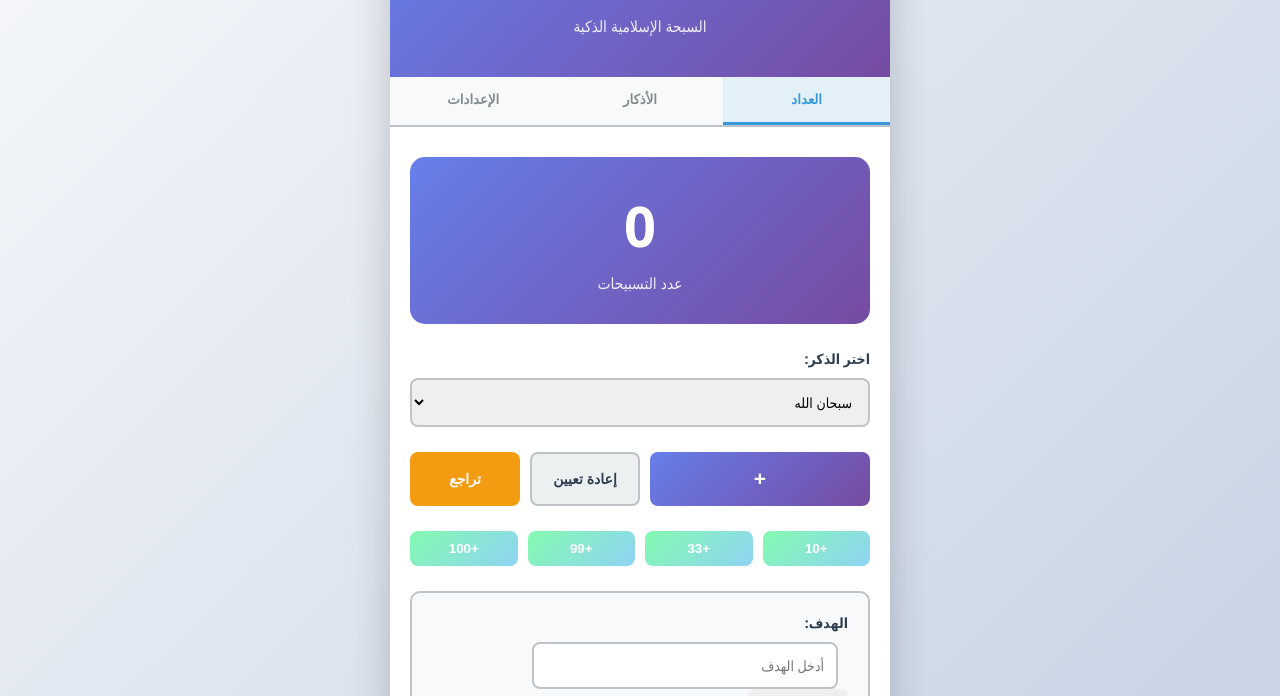
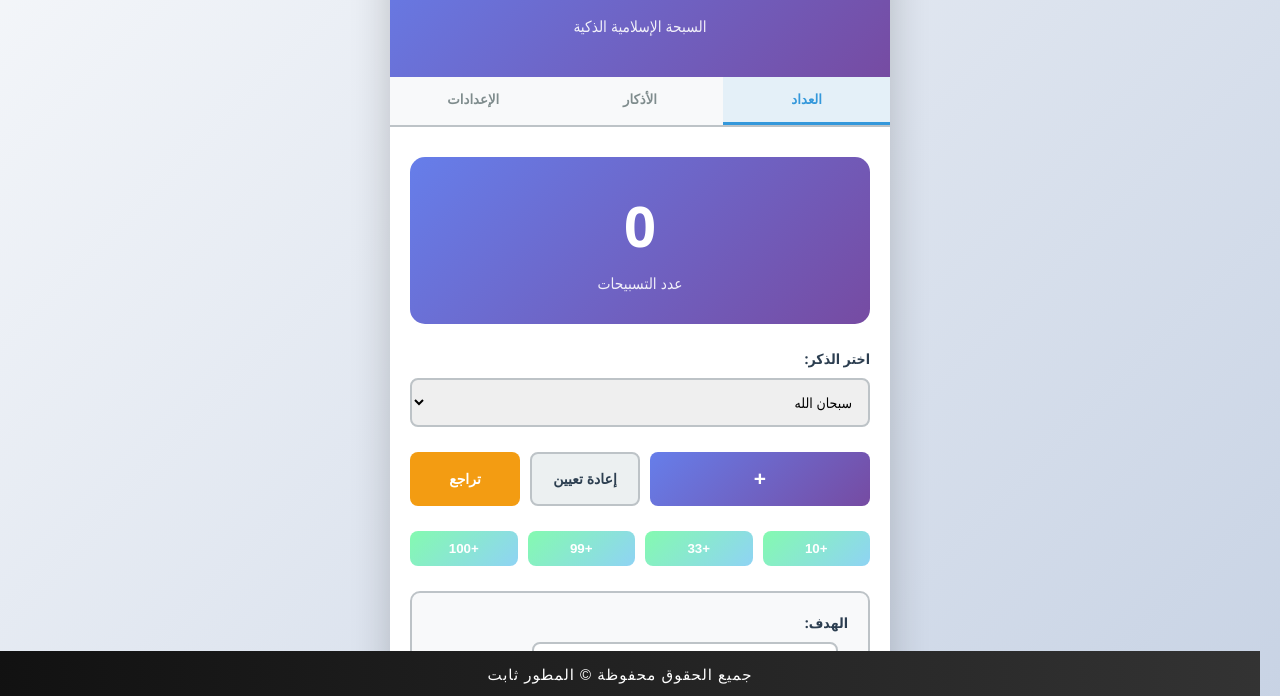
Before and after one commit to Masbha-sys/Masbaha, a website: page index.html in a window 1280 px wide. Shown: the part 101-797 px from the top of the page. Drawn offline with Linux system fonts and the light colour scheme.

Commit message:
Add styled footer with copyright notice
Added a footer with copyright information and styling.

```diff
--- a/index.html
+++ b/index.html
@@ -163,6 +163,21 @@
     </div>
 
     <script src="script.js"></script>
+
+    <footer style="
+    position: fixed;
+    bottom: 0;
+    width: 100%;
+    background: linear-gradient(90deg,#111,#333);
+    color: #fff;
+    text-align: center;
+    padding: 15px;
+    font-family: Arial;
+    font-size: 15px;
+    letter-spacing: 1px;
+">
+    جميع الحقوق محفوظة © المطور ثابت
+</footer>
 </body>
 </html>
                                               <parameter name="filePath">المطور ثابت محمد
```
